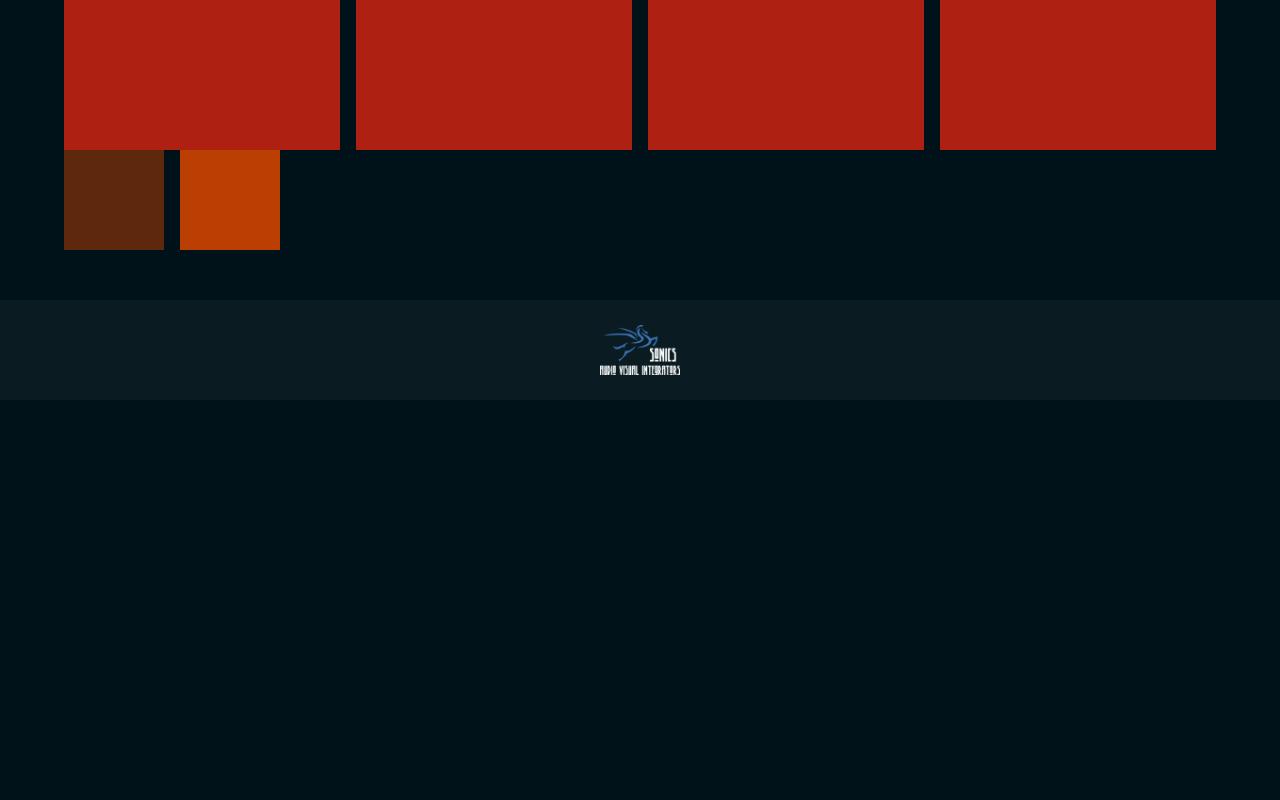
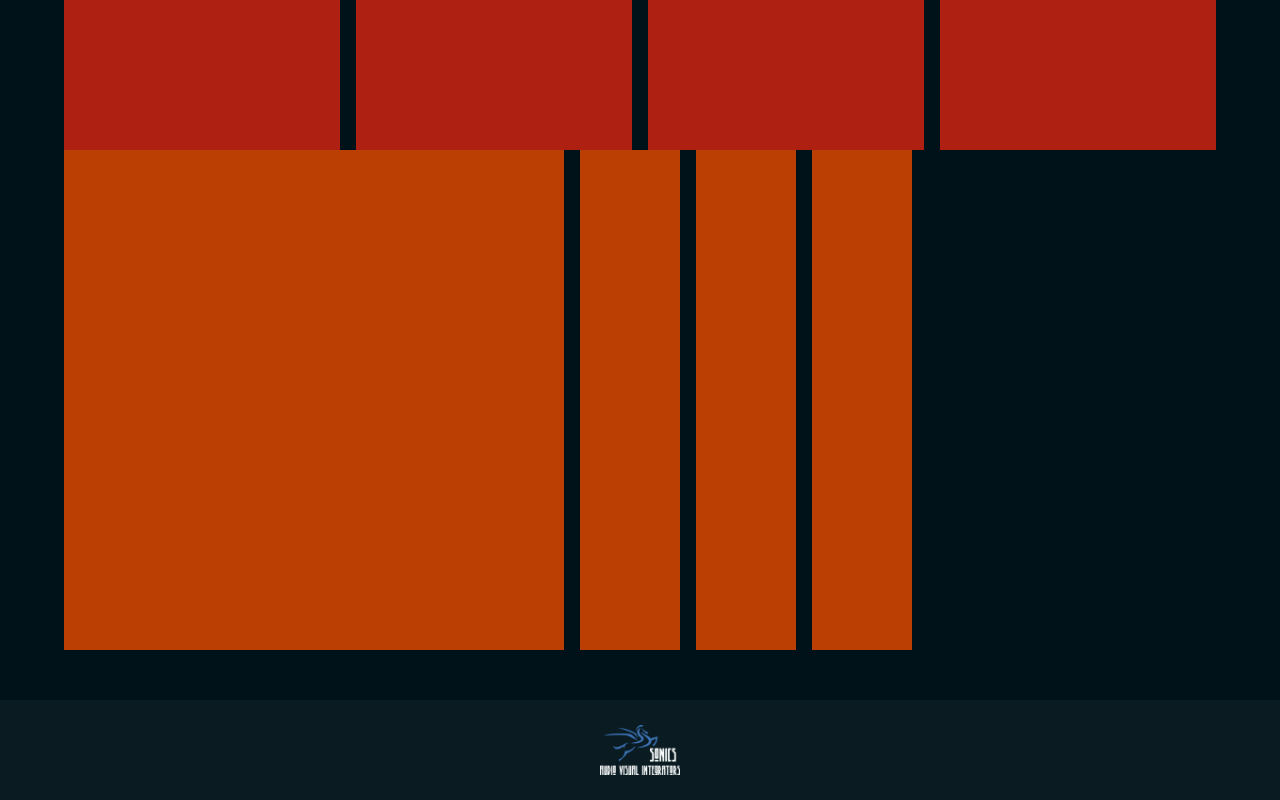
Before and after one commit to Liam-McKenna/SonicsNext, a Next.js app: page / in a window 1280 px wide. Shown: the part 784-1584 px from the top of the page. Before the commit the page ends 1184 px from the top, so only its background shows below. Built offline with nearby package versions, Linux system fonts and the light colour scheme.

Commit message:
framer motion test flexcards

```diff
--- a/components/CardsFramerMotion.js
+++ b/components/CardsFramerMotion.js
@@ -3,31 +3,70 @@ import styled from 'styled-components';
 import { motion } from 'framer-motion';
 
 function CardsFramerMotion() {
-  const [animate, setanimate] = useState(false);
+  const [Active1, setActive1] = useState(true);
+  const [Active2, setActive2] = useState(false);
+  const [Active3, setActive3] = useState(false);
+  const [Active4, setActive4] = useState(false);
 
   const animateObj = {
-    closed: { width: '' },
-    open: { width: '30%' },
+    closed: { width: '100px' },
+    open: { width: '500px' },
   };
 
   return (
     <MotionContainer>
       <motion.div
         variants={animateObj}
-        initial={{ opacity: 0.5 }}
-        animate={animate ? 'open' : 'closed'}
-        transition={{ type: 'spring', stiffness: 200 }}
+        initial={{ opacity: 1 }}
+        animate={Active1 ? 'open' : 'closed'}
+        transition={{ type: 'spring', stiffness: 50 }}
         className="box"
-        onClick={() => setanimate(!animate)}
+        onClick={() => {
+          setActive1(true);
+          setActive2(false);
+          setActive3(false);
+          setActive4(false);
+        }}
       ></motion.div>
 
       <motion.div
         variants={animateObj}
         initial="closed"
-        animate={animate ? 'open' : 'closed'}
-        transition={{ type: 'spring', stiffness: 30 }}
+        animate={Active2 ? 'open' : 'closed'}
+        transition={{ type: 'spring', stiffness: 50 }}
         className="box"
-        onClick={() => setanimate(!animate)}
+        onClick={() => {
+          setActive1(false);
+          setActive2(true);
+          setActive3(false);
+          setActive4(false);
+        }}
+      ></motion.div>
+      <motion.div
+        variants={animateObj}
+        initial="closed"
+        animate={Active3 ? 'open' : 'closed'}
+        transition={{ type: 'spring', stiffness: 50 }}
+        className="box"
+        onClick={() => {
+          setActive1(false);
+          setActive2(false);
+          setActive3(true);
+          setActive4(false);
+        }}
+      ></motion.div>
+      <motion.div
+        variants={animateObj}
+        initial="closed"
+        animate={Active4 ? 'open' : 'closed'}
+        transition={{ type: 'spring', stiffness: 50 }}
+        className="box"
+        onClick={() => {
+          setActive1(false);
+          setActive2(false);
+          setActive3(false);
+          setActive4(true);
+        }}
       ></motion.div>
     </MotionContainer>
   );
@@ -38,7 +77,7 @@ const MotionContainer = styled.div`
   gap: 1rem;
   .box {
     width: 100px;
-    height: 100px;
+    height: 500px;
 
     background-color: var(--color8);
   }
```
